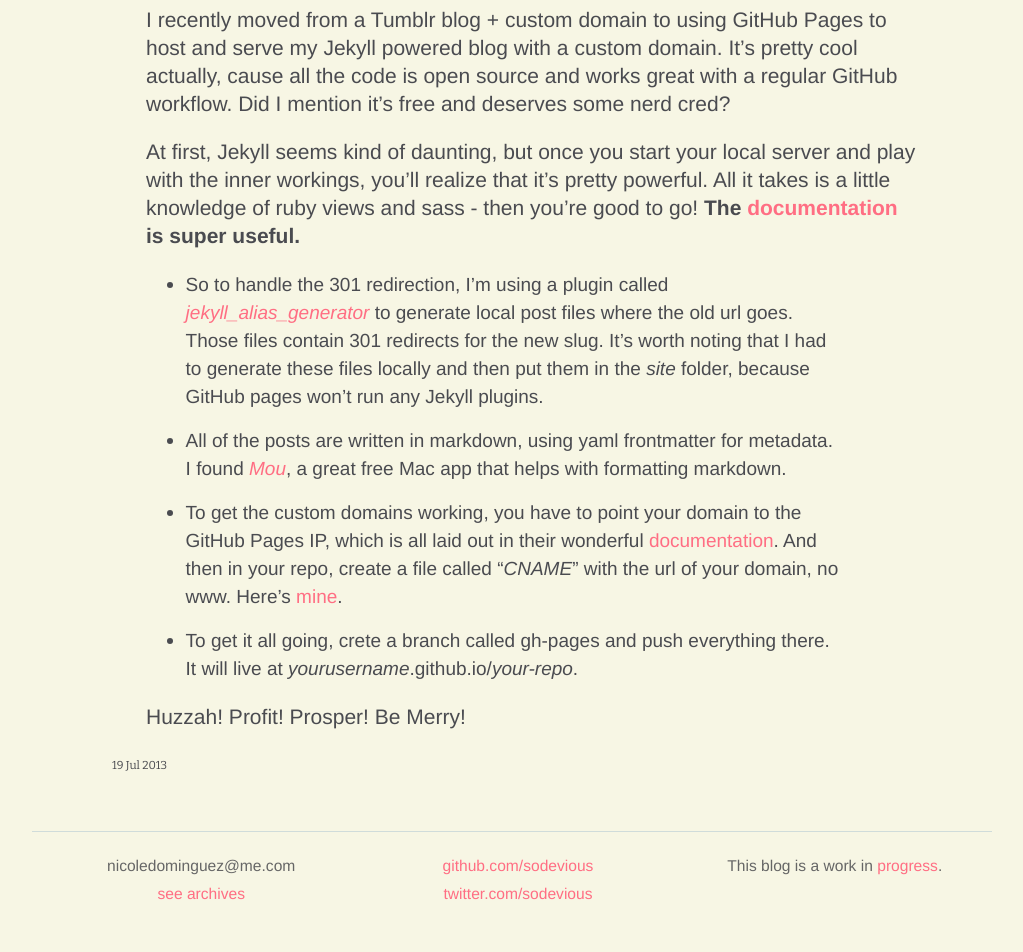
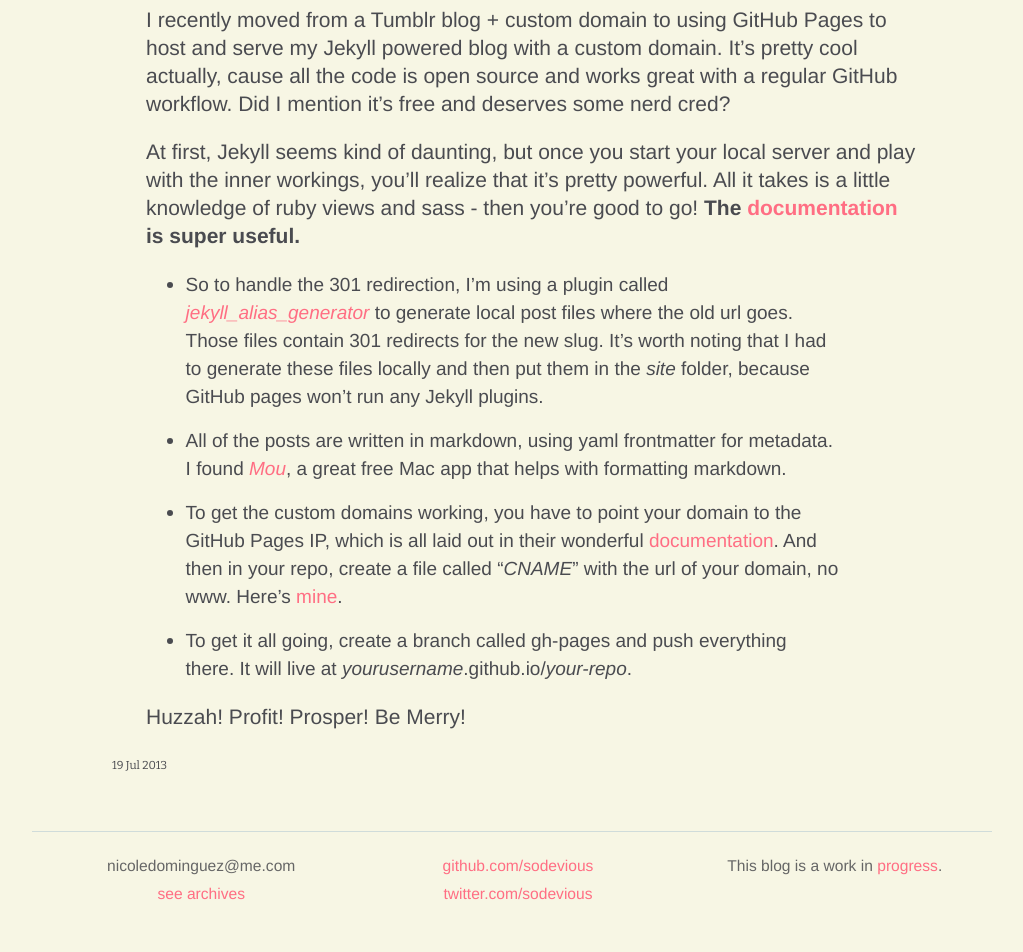
Before and after one commit to sodevious/sodevious-blog, a Jekyll site: the page built from _posts/2013-07-19-jekyll-gh-pages.markdown, in a window 1280 px wide. Shown: the part 396-1348 px from the top of the page, without its empty margins (128-1151 px from the left). Built offline with Jekyll 4.4.1, drawn with Linux system fonts in a browser that asks for light colours; a script that is not in the unit is left out; comment, search, counter and statistics services are not loaded.

Commit message:
Fixed typo: "crete branch" => "create branch"

```diff
--- a/_posts/2013-07-19-jekyll-gh-pages.markdown
+++ b/_posts/2013-07-19-jekyll-gh-pages.markdown
@@ -15,6 +15,6 @@ At first, Jekyll seems kind of daunting, but once you start your local server an
 
 * To get the custom domains working, you have to point your domain to the GitHub Pages IP, which is all laid out in their wonderful [documentation](https://help.github.com/articles/setting-up-a-custom-domain-with-pages). And then in your repo, create a file called "*CNAME*" with the url of your domain, no www. Here's [mine](https://github.com/sodevious/sodevious-blog/blob/master/CNAME).
 
-* To get it all going, crete a branch called gh-pages and push everything there. It will live at *yourusername*.github.io/*your-repo*.
+* To get it all going, create a branch called gh-pages and push everything there. It will live at *yourusername*.github.io/*your-repo*.
 
 Huzzah! Profit! Prosper! Be Merry!
```
